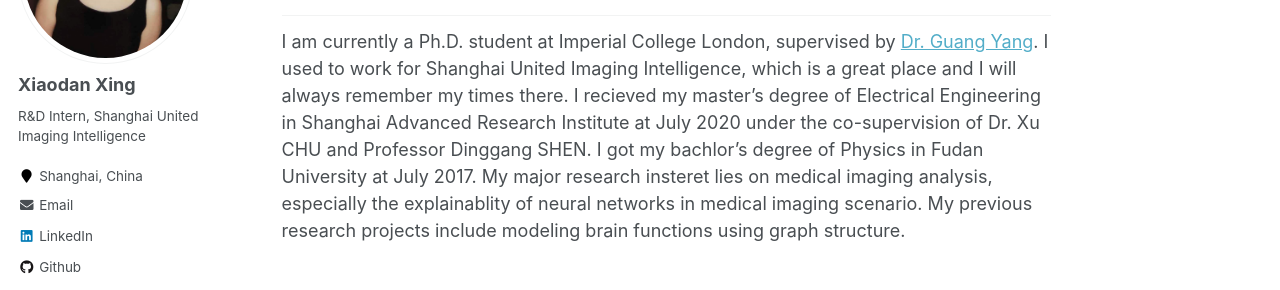
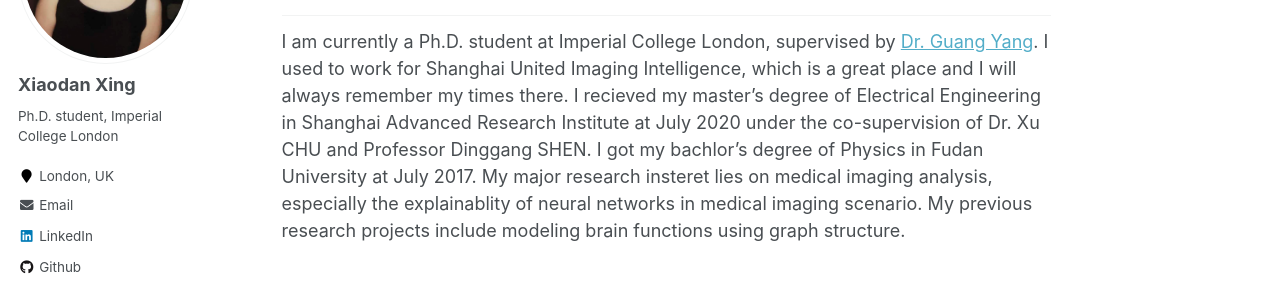
Before and after one commit to XiaodanXing/XiaodanXing.github.io, a Jekyll site: the page built from _pages/about.md, in a window 1280 px wide. Shown: the part 228-518 px from the top of the page. Built offline with Jekyll 4.4.1, drawn with Linux system fonts in a browser that asks for light colours; some web fonts are replaced.

Commit message:
Update _config.yml

```diff
--- a/_config.yml
+++ b/_config.yml
@@ -82,8 +82,8 @@ analytics:
 author:
   name             : "Xiaodan Xing"
   avatar           : "Xiaodan.jpg"
-  bio              : "R&D Intern, Shanghai United Imaging Intelligence"
-  location         : "Shanghai, China"
+  bio              : "Ph.D. student, Imperial College London"
+  location         : "London, UK"
   employer         :
   pubmed           :
   googlescholar    : "https://scholar.google.com/citations?user=dUFYArYAAAAJ&hl=en"
```
